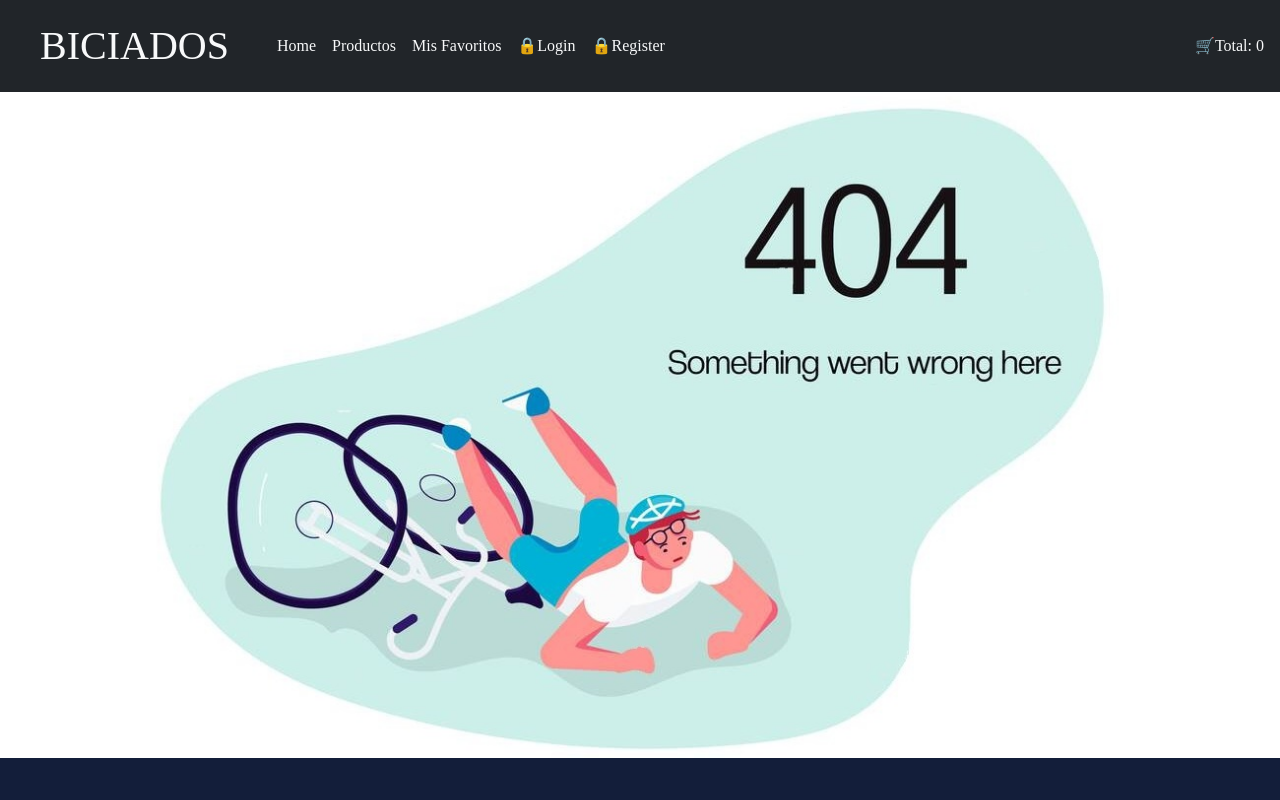
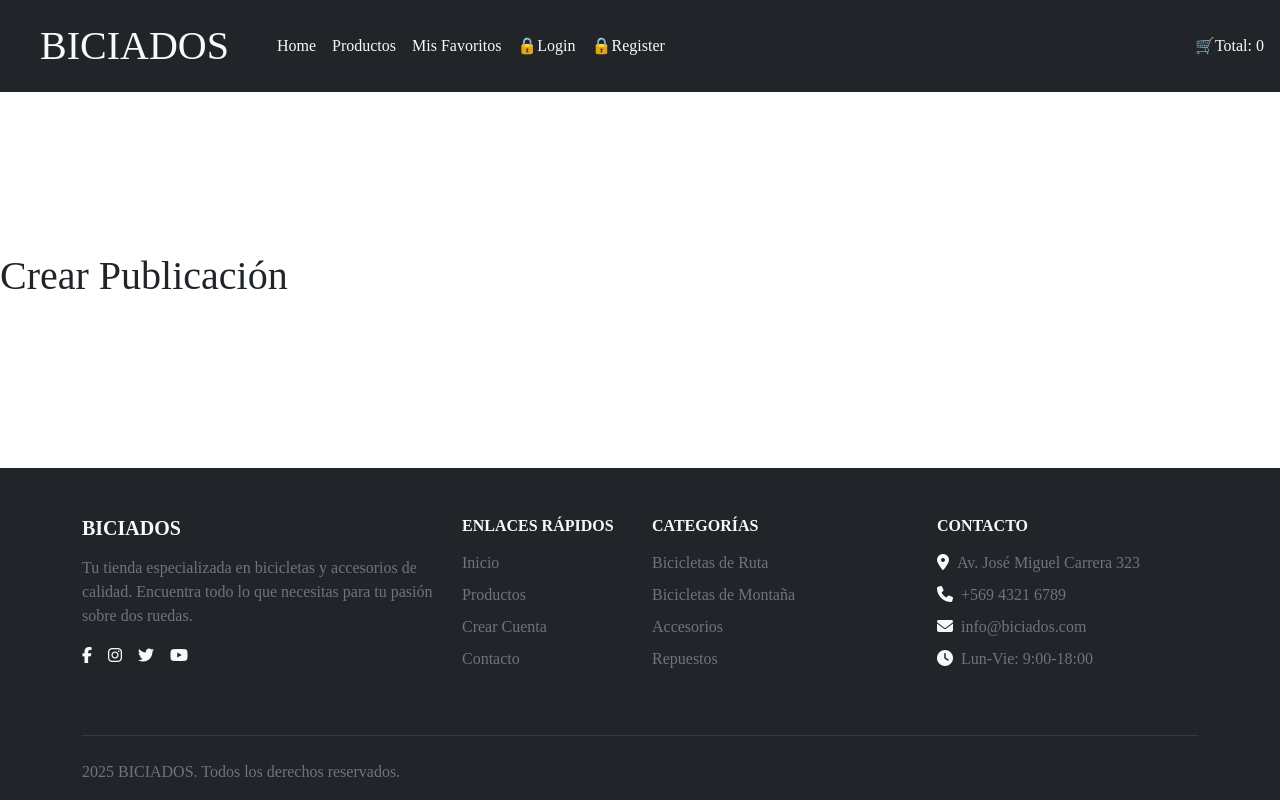
Before and after one commit to carloszamorano10/BICIADOS, a React (Vite) app in the folder frontend/: page /creaPublicacion in a window 1280 px wide. Shown: the top 800 px of the page. Built offline with nearby package versions, Linux system fonts and the light colour scheme; a web font is replaced by a local one.

Commit message:
link crear publicacion

```diff
--- a/frontend/src/App.jsx
+++ b/frontend/src/App.jsx
@@ -13,6 +13,7 @@ import Bici from "./pages/Bici";
 import { Profile } from "./components/Profile";
 import { NotFound } from "./components/NotFound";
 import { GlobalContext } from "./context/GlobalContext";
+import Creapublicacion from "./pages/Creapublicacion";
 
 function App() {
   const {userIsLogged} = useContext(GlobalContext)
@@ -28,6 +29,7 @@ function App() {
         <Route path="/register" element={<Register />}/>
         <Route path="/favoritos" element={<Favoritos />}/>
         <Route path="/products" element={<Products />}/>
+        <Route path="/creaPublicacion" element={<Creapublicacion />}/>
         <Route path="/pizza/:id" element={<Bici />}/>
         <Route path="/profile"
         element={userIsLogged ? <Profile /> : <Navigate to={"/login"}></Navigate>}/>
--- a/frontend/src/components/Navbar.jsx
+++ b/frontend/src/components/Navbar.jsx
@@ -32,7 +32,7 @@ function Navbar() {
         {userIsLogged ?
        <>
        <li className="nav-item px-2">
-          <NavLink className={validaRoot} text-light to="/profile">Crear Publicación</NavLink>
+          <NavLink className={validaRoot} text-light to="/creaPublicacion">Crear Publicación</NavLink>
         </li>
        <li className="nav-item px-2">
           <NavLink className={validaRoot} text-light to="/profile">🪪Profile</NavLink>
--- /dev/null
+++ b/frontend/src/pages/Creapublicacion.jsx
@@ -0,0 +1,13 @@
+import React from 'react'
+
+
+const Creapublicacion = () => {
+  return (
+    <div>
+       <h1>Crear Publicación</h1>
+
+    </div>
+  )
+}
+
+export default Creapublicacion
```
